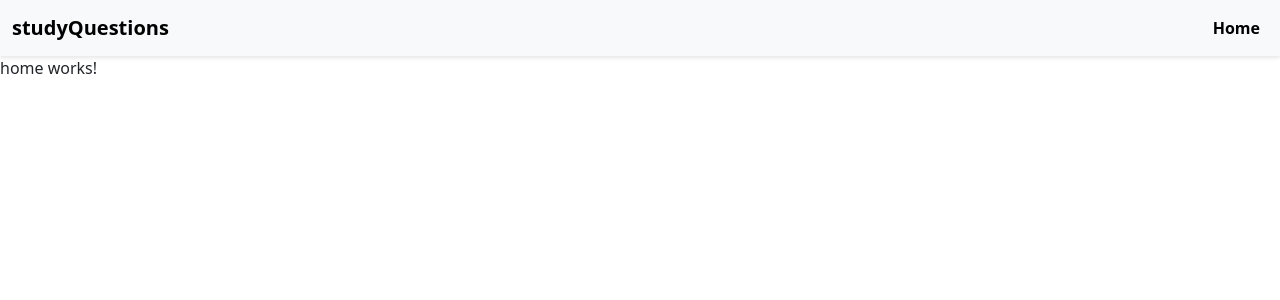
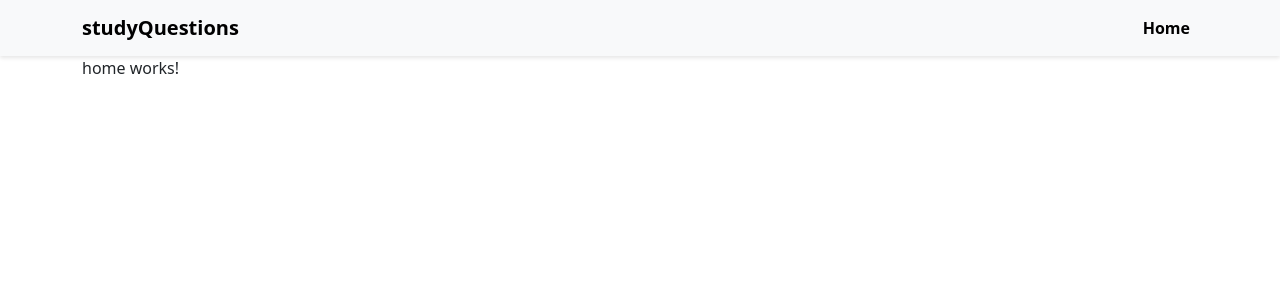
Before and after one commit to simon-b64/Study-Questions, an Angular app: page / in a window 1280 px wide. Shown: the top 300 px of the page. Built offline with nearby package versions, Linux system fonts and the light colour scheme.

Commit message:
fix: Better container management

```diff
--- a/src/app/app.html
+++ b/src/app/app.html
@@ -1,2 +1,4 @@
 <app-navbar />
-<router-outlet />
+<main class="container">
+    <router-outlet />
+</main>
--- a/src/app/components/navbar/navbar.html
+++ b/src/app/components/navbar/navbar.html
@@ -1,5 +1,5 @@
 <nav class="navbar navbar-expand-lg navbar-light bg-light">
-    <div class="container-fluid">
+    <div class="container">
         <a class="navbar-brand" routerLink="/" (click)="closeMenu()">studyQuestions</a>
         <button
             class="navbar-toggler"
```
